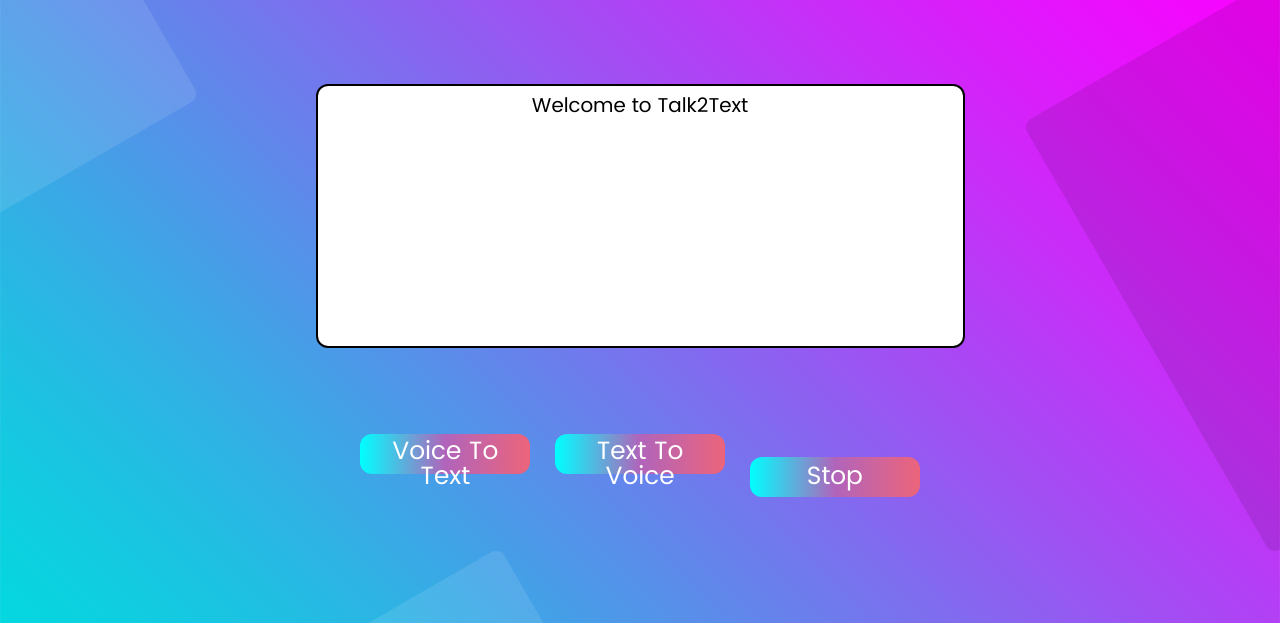
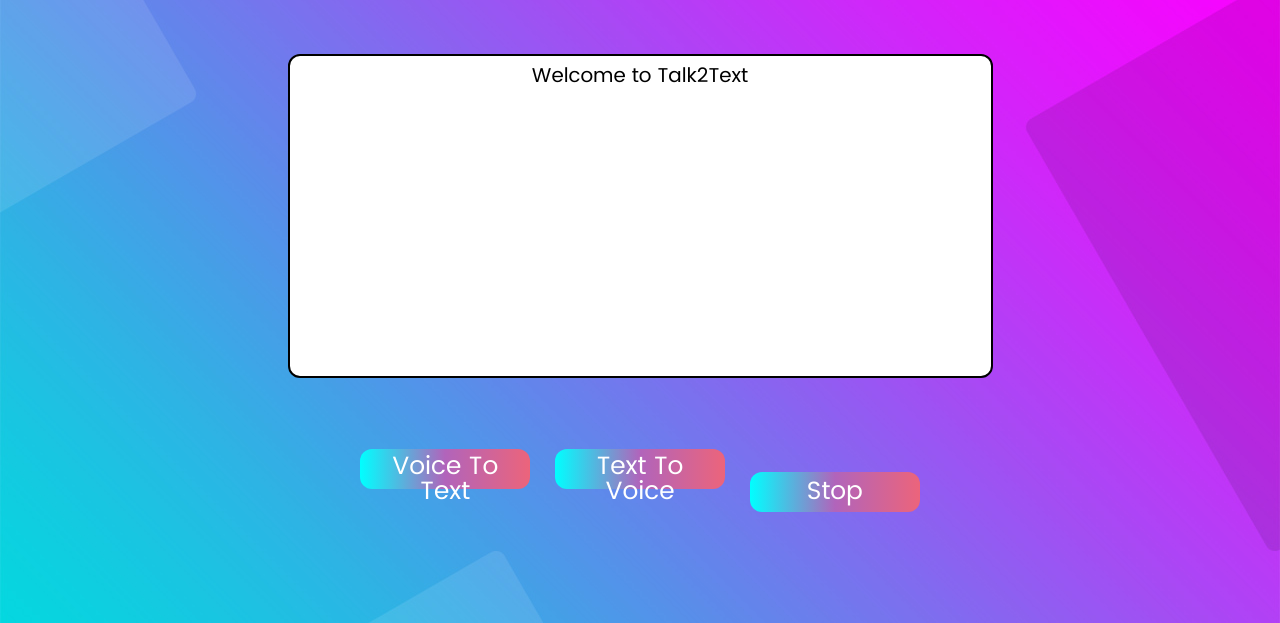
Before and after one commit to VinodPandey14/Talk2Text, a plain HTML site: page index.html in a window 1280 px wide. Shown: the part 177-800 px from the top of the page. Drawn offline with Linux system fonts and the light colour scheme.

Commit message:
Update index.html

```diff
--- a/index.html
+++ b/index.html
@@ -9,7 +9,7 @@
 <body>
     <div class="container">
         <h1 id = "heading">Talk2Text</h1>
-        <textarea id="text-area" cols="55" rows="12">Welcome to Talk2Text</textarea>
+        <textarea id="text-area" cols="60" rows="15">Welcome to Talk2Text</textarea>
         <div>
             <button class = "btn" id = "voice-to-text">Voice To Text</button>
             <button class="btn" id = "text-to-voice">Text To Voice</button>
```
